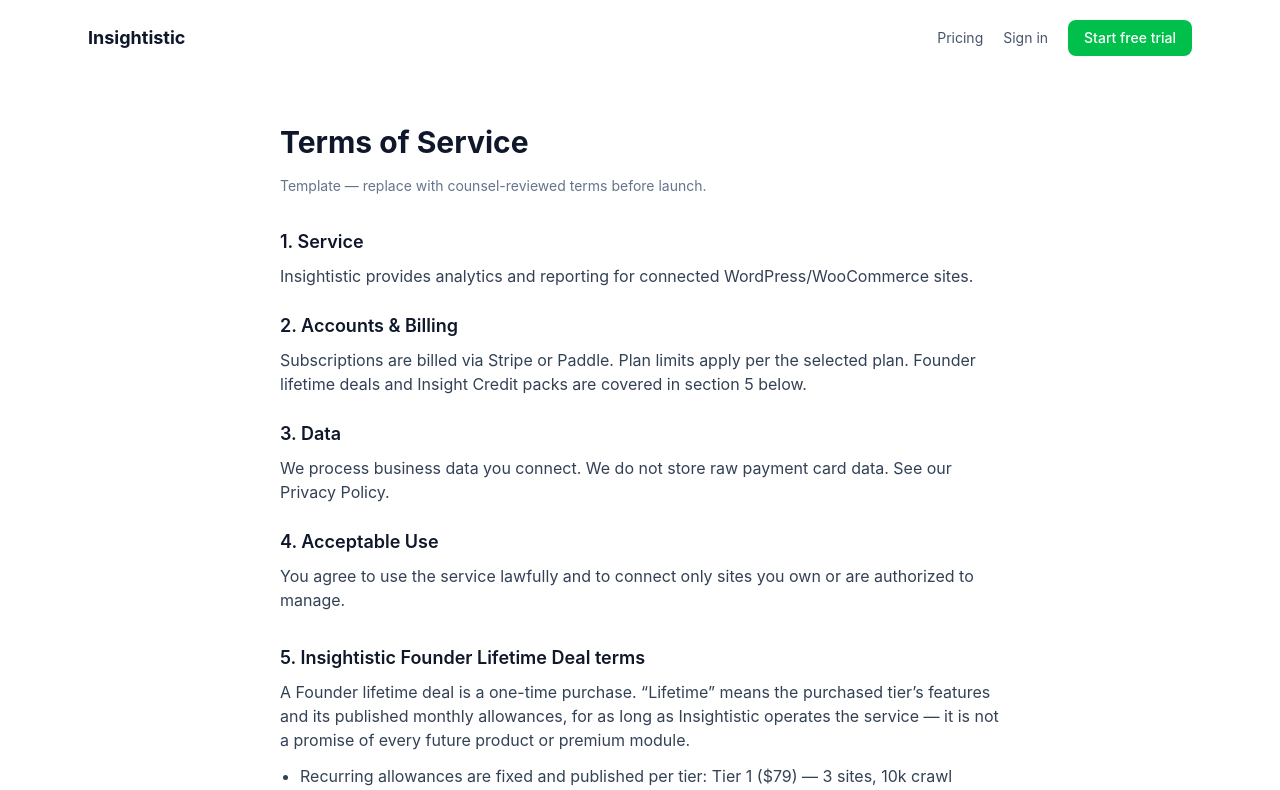
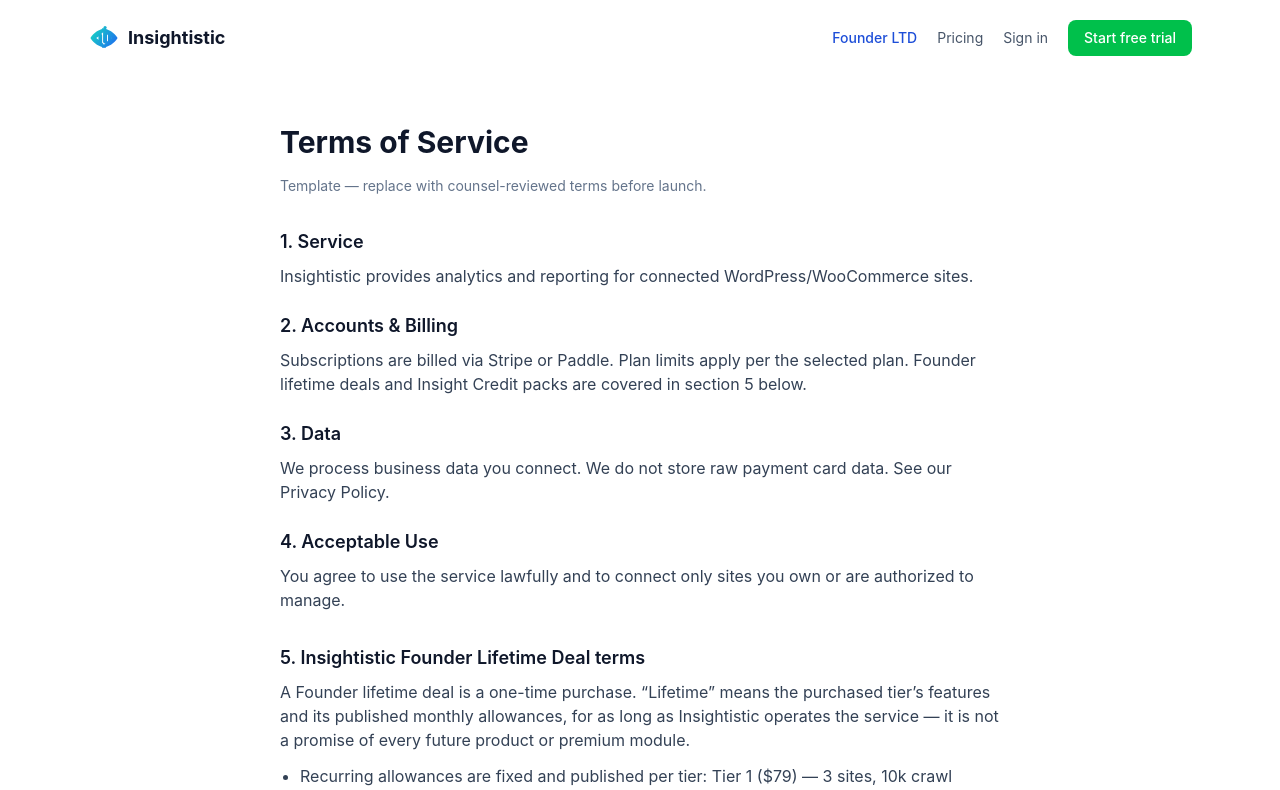
Before and after one commit to Shubochandrosarker/insightistic-app, a Next.js app in the folder insightistic-app/: page /terms in a window 1280 px wide. Shown: the top 790 px of the page. Built offline with nearby package versions, Linux system fonts and the light colour scheme; no server answers.

Commit message:
Refresh marketing navigation logo

```diff
--- a/insightistic-app/components/marketing/Nav.tsx
+++ b/insightistic-app/components/marketing/Nav.tsx
@@ -2,8 +2,13 @@ import Link from "next/link";
 export function Nav() {
   return (
     <header className="mx-auto flex max-w-6xl items-center justify-between px-6 py-5">
-      <Link href="/" className="text-lg font-bold text-slate-900">Insightistic</Link>
+      <Link href="/" className="flex items-center gap-2 text-lg font-bold text-slate-900">
+        {/* eslint-disable-next-line @next/next/no-img-element -- static brand asset */}
+        <img src="/logos/insightistic-icon.svg" alt="" aria-hidden="true" className="h-8 w-8" />
+        <span>Insightistic</span>
+      </Link>
       <nav className="flex items-center gap-5 text-sm text-slate-600">
+        <a href="https://www.insightistic.com/ltd/" className="font-medium text-blue-700 hover:text-blue-900">Founder LTD</a>
         <Link href="/pricing" className="hover:text-slate-900">Pricing</Link>
         <Link href="/login" className="hover:text-slate-900">Sign in</Link>
         <Link href="/register" className="rounded-lg bg-brand px-4 py-2 font-medium text-white hover:bg-brand2">Start free trial</Link>
```
